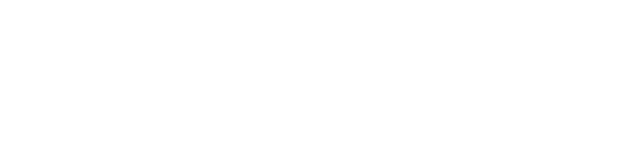
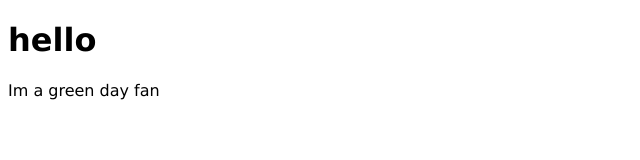
Before and after one commit to talenaa/jsTesting, a plain HTML site: page index.html in a window 1280 px wide. Shown: the whole page, without its empty margins (0-640 px from the left). Drawn offline with Linux system fonts and the light colour scheme.

Commit message:
printing and going into the basics

```diff
--- a/index.css
+++ b/index.css
@@ -0,0 +1,4 @@
+body {
+    font-family: verdana;
+    font-size: 1em;
+}
--- a/index.html
+++ b/index.html
@@ -3,10 +3,13 @@
     <head>
         <meta charset="UTF-8">
         <meta name="viewport" content="width=device-width, initial-scale=1.0">
+        <link rel="stylesheet" href="index.css">
         <title>JS Project</title>
     </head>
 
     <body>
-
+        <h1 id="intro"></h1>
+        <p id="paragraph"></p>
+        <script src="index.js"></script>
     </body>
 </html>
--- a/index.js
+++ b/index.js
@@ -1,5 +1,9 @@
 console.log(`hello`);
 console.log(`I like videogames`);
+console.log('Crystal');
 
-window.alert(`This is an alert`);
-window.alert(`I like pizza`);
+window.alert(`java is a nightmare`);
+window.alert(`programming is cool`);
+
+document.getElementById("intro").textContent = `hello`;
+document.getElementById("paragraph").textContent = `Im a green day fan`;
```
